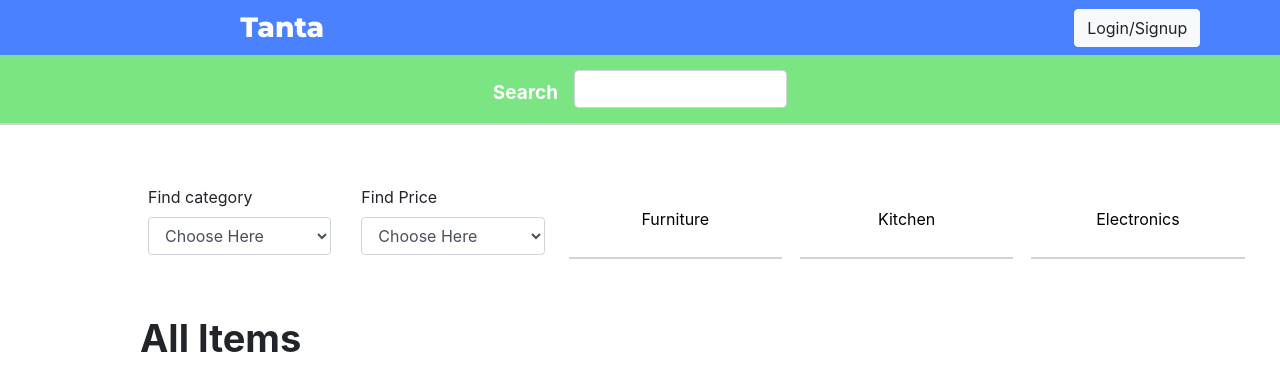
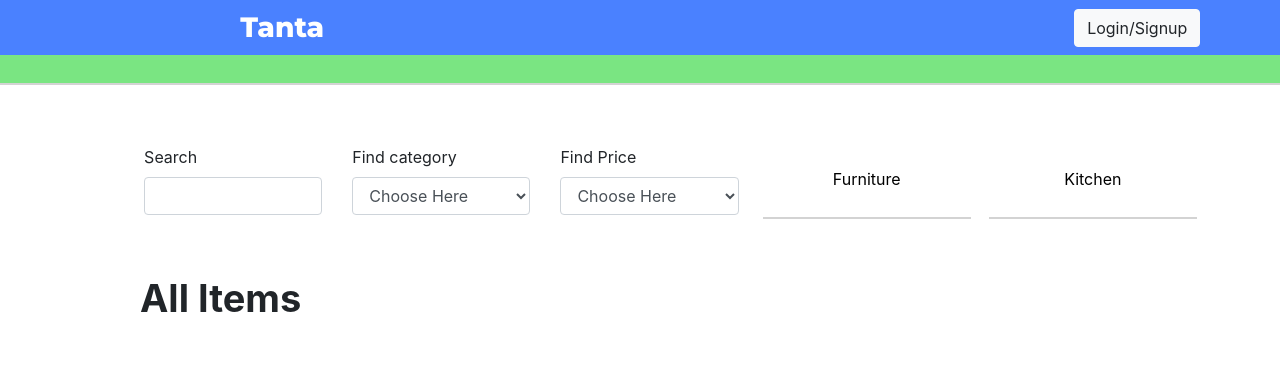
Before and after one commit to naum43312016/tanta-fs-project-front-end, a React (Create React App) app: page / in a window 1280 px wide. Shown: the top 390 px of the page. Built offline with nearby package versions, Linux system fonts and the light colour scheme; no server answers; a web font is replaced by a local one.

Commit message:
some changes

```diff
--- a/src/App.js
+++ b/src/App.js
@@ -7,6 +7,7 @@ import Home from './Components/HomePage/Home';
 import ProfileSettings from './Components/Profile/ProfileSettings';
 import TopNavBar from './Components/NavBars/TopNavBar';
 import MyItems from './Components/Profile/MyItems'
+import ItemPage from './Components/ItemPage/ItemPage';
 
 const App = () => {
   const [authenticated, setAuthenticated] = useState(false); // true just for now
@@ -27,7 +28,7 @@ const App = () => {
           <Switch>
               <Route path="/my-items" component={MyItems}/>
               <Route path="/settings" component={ProfileSettings} />
-              <Route path="/item" />
+              <Route path="/item/:id" component={ItemPage} />
               <Route path="/" component={Home} />
           </Switch>
         </Router>
--- a/src/Components/HomePage/Filter.jsx
+++ b/src/Components/HomePage/Filter.jsx
@@ -8,8 +8,12 @@ const Filter = (props) => {
     }
 
     return (
-        <Row style={{ height: "100px", marginBottom: "40px", marginTop:"45px"}} className="filter-row align-items-center justify-content-center">
-            <div className="category-input offset-sm-1 offset-0 col-md-2 mb-sm-0 mb-4 col-6">
+        <Row style={{ height: "100px", marginBottom: "40px", marginTop: "45px" }} className="filter-row align-items-center justify-content-center ml-lg-3">
+            <div className="col-md-2 mb-sm-0 mb-4 col-6 ml-sm-4 ml-0">
+                <label>Search</label>
+                <Input onChange={(e) => props.setSearch(e.target.value)} value={props.search}></Input>
+            </div>
+            <div className="category-input col-md-2 mb-sm-0 mb-4 col-6">
                 <label>Find category</label>
                 <Input onChange={(e) => props.setCategory(e.target.value)} value={props.category} type="select">
                     <option value="" defaultValue>Choose Here</option>
@@ -36,7 +40,6 @@ const Filter = (props) => {
             </div>
             <button className="filter-btn col-2" onClick={buttonCategory}>Furniture</button>
             <button className="filter-btn col-2" onClick={buttonCategory}>Kitchen</button>
-            <button className="filter-btn col-2" onClick={buttonCategory}>Electronics</button>
         </Row>
     )
 }
--- a/src/Components/HomePage/Home.jsx
+++ b/src/Components/HomePage/Home.jsx
@@ -1,7 +1,7 @@
 import React, { useEffect, useState } from 'react';
+import { Row } from 'reactstrap';
 import Filter from './Filter';
 import ItemCard from './ItemCards';
-import SearchBar from './SearchBar';
 import axios from 'axios';
 import { Link } from 'react-router-dom';
 import { FontAwesomeIcon } from '@fortawesome/react-fontawesome'
@@ -20,7 +20,13 @@ const Home = () => {
             .catch(err => 'There was an issue fetching all the items');
     }, [])
 
-    useEffect(() => { //fetching categories
+    useEffect(() => { //fetching the right category
+        axios.get(BASE_URL + `/category?name=${category}`)
+            .then(res => console.log(res))
+            .catch(err => console.log('There was an issue fetching the items of the requested category'));
+    }, [category])
+
+    useEffect(() => { //fetching the right category
         axios.get(BASE_URL + `/category?name=${category}`)
             .then(res => console.log(res))
             .catch(err => console.log('There was an issue fetching the items of the requested category'));
@@ -28,11 +34,11 @@ const Home = () => {
 
     return (
         <div>
-            <SearchBar search={search} setSearch={setSearch} />
-            <Filter category={category} setCategory={setCategory} setPrice={setPrice} />
-            <div className="category-title mt-sm-0 mt-5">
+            <Row style={{ backgroundColor: "#7AE582", height: "30px" }} className="search-bar justify-content-center align-items-center" />
+            <Filter category={category} setCategory={setCategory} setPrice={setPrice} setSearch={setSearch} />
+            <div className="category-title">
                 <p className="mr-sm-5 mr-3">{category === "" && price === "" ? "All Items" : category}</p>
-                {price === '' ? null : <>{category !== "" ? <p className="mr-sm-5 mr-3">|</p> : null}<p>{price} <FontAwesomeIcon style={{color:"orange", fontSize:"20px"}} icon={faCoins} /></p></>}
+                {price === '' ? null : <>{category !== "" ? <p className="mr-sm-5 mr-3">|</p> : null}<p>{price} <FontAwesomeIcon style={{ color: "orange", fontSize: "20px" }} icon={faCoins} /></p></>}
             </div>
             <ItemCard cards={cards} />
         </div>
--- a/src/Components/HomePage/ItemCards.jsx
+++ b/src/Components/HomePage/ItemCards.jsx
@@ -13,7 +13,7 @@ const ItemCard = (props) => {
         <div style={{ width: "80%", marginLeft: "10%" }} className="card-container mt-5 mb-5">
             {props.cards.map((item) => {
                 return (<div style={{backgroundColor:"#F7F7F7"}}>
-                    <Link to={`/item/${item._id}`}  >
+                    <Link to={{pathname: `/item/${item._id}`, state: item._id}}  >
                         <div style={{width:"100%", height:"230px", backgroundImage: `url(${item.imageUrl})`}} className="card-img" top width="100%" alt={item.name} />
                     </Link>
                     <CardBody className="overflow-dots">
--- a/src/Components/HomePage/SearchBar.jsx
+++ /dev/null
@@ -1,14 +0,0 @@
-import React from 'react';
-import { Input, Row } from 'reactstrap';
-
-const SearchBar = (props) => {
-
-    return (
-        <Row className="search-bar justify-content-center align-items-center">
-            <label style={{fontWeight:"bold", fontSize:"19px", color:"white"}} className="mt-3 mr-3">Search</label>
-            <Input onChange={(e) => props.setSearch(e.target.value)} value={props.search} className="col-sm-2 col-4"></Input>
-        </Row>
-    )
-}
-
-export default SearchBar;
--- a/src/Components/ItemPage/ItemPage.jsx
+++ b/src/Components/ItemPage/ItemPage.jsx
@@ -1,11 +1,26 @@
-import React from 'react';
-import { Row } from 'reactstrap';
+import React, { useEffect, useState } from 'react';
+import { Row, Container } from 'reactstrap';
+import ItemCard from '../HomePage/ItemCards';
+import ItemCards from '../HomePage/ItemCards';
+import axios from 'axios';
+import Fox from '../HomePage/971c17c93f74bc7280e285153b2e1ace-700.jpg';
 
-const ItemPage = (props) => {
+const ItemPage = () => {
+    const [item, setItem] = useState([]);
+    const BASE_URL = process.env.REACT_APP_BASE_URL;
+
+    useEffect(() => {
+        axios.get(BASE_URL + window.location.pathname)
+        .then(res => console.log(res))
+        .then(err => console.log("Couldn't get item"));
+    }, [])
+
     return (
-        <div>
-
-        </div>
+        <Container className="mt-5">
+            <p className="category-title mb-5">Item</p>
+            <div style={{width:"40%", height:"300px", backgroundImage:`url(${Fox})`}} className="card-img ml-5"></div>
+            <ItemCards cards={item} />
+        </Container>
     )
 }
 
--- a/src/styles/App.css
+++ b/src/styles/App.css
@@ -166,15 +166,6 @@ label {
   font-size: 38px;
   font-weight: bold;
   display: flex;
-  margin-top: 5%;
-}
-
-.card-img {
-  background-size: cover;
-  background-position: center;
-  width: 100%;
-  animation-name: reverse-cardlift;
-  animation-duration: 0.6s;
 }
 
 @keyframes cardlift {
@@ -190,6 +181,14 @@ label {
   to {
     margin-top: 0px;
   }
+}
+
+.card-img {
+  background-size: cover;
+  background-position: center;
+  width: 100%;
+  animation-name: reverse-cardlift;
+  animation-duration: 0.6s;
 }
 
 .card-img:hover {
@@ -230,7 +229,7 @@ label {
   }
 }
 
-@media (max-width: 770px) {
+@media (max-width: 800px) {
   .filter-btn {
     display: none;
   }
@@ -242,6 +241,7 @@ label {
     text-align: center;
     font-size: 30px;
     font-weight: bold;
+    margin-top: 150px;
   }
 }
 
```
Also changed, not shown: 1 other file (tests, documents, lock files or other folders).
